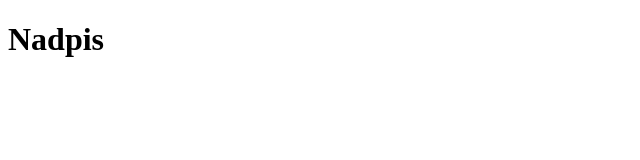
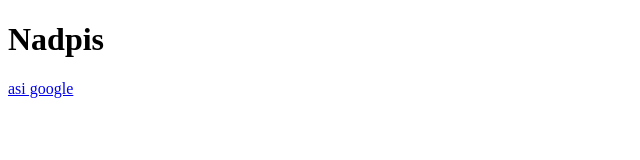
Before and after one commit to kosjir/kosjir.github.io, a plain HTML site: page index.html in a window 1280 px wide. Shown: the full height of the page, 0-640 px from the left. Drawn offline with Linux system fonts and the light colour scheme.

Commit message:
Update index.html

```diff
--- a/index.html
+++ b/index.html
@@ -6,5 +6,7 @@
 </head>
 <body>
 <h1>Nadpis</h1>
+<a href ="https://www.google.com/">asi google</a>
+
 </body>
 </html>
```
